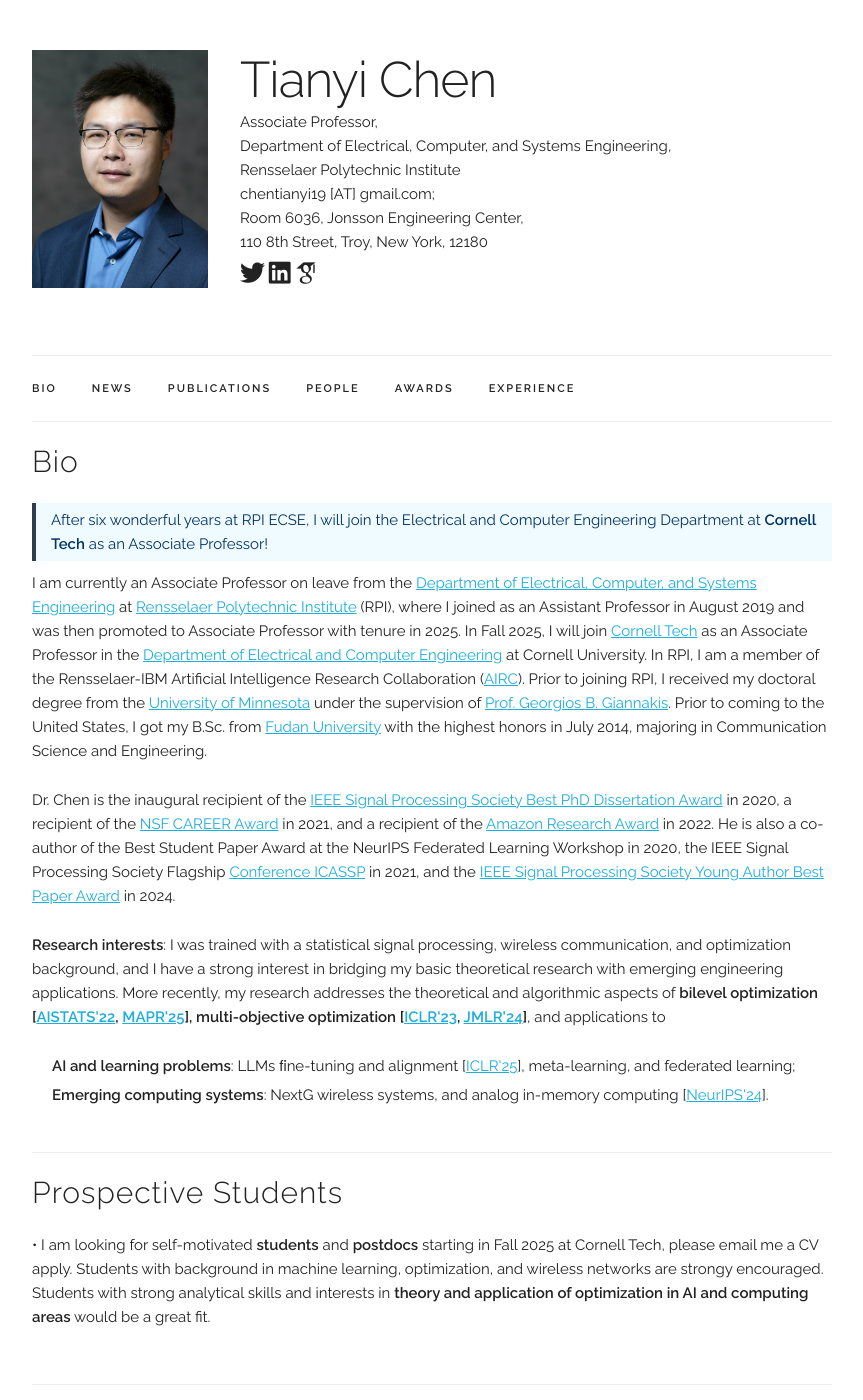
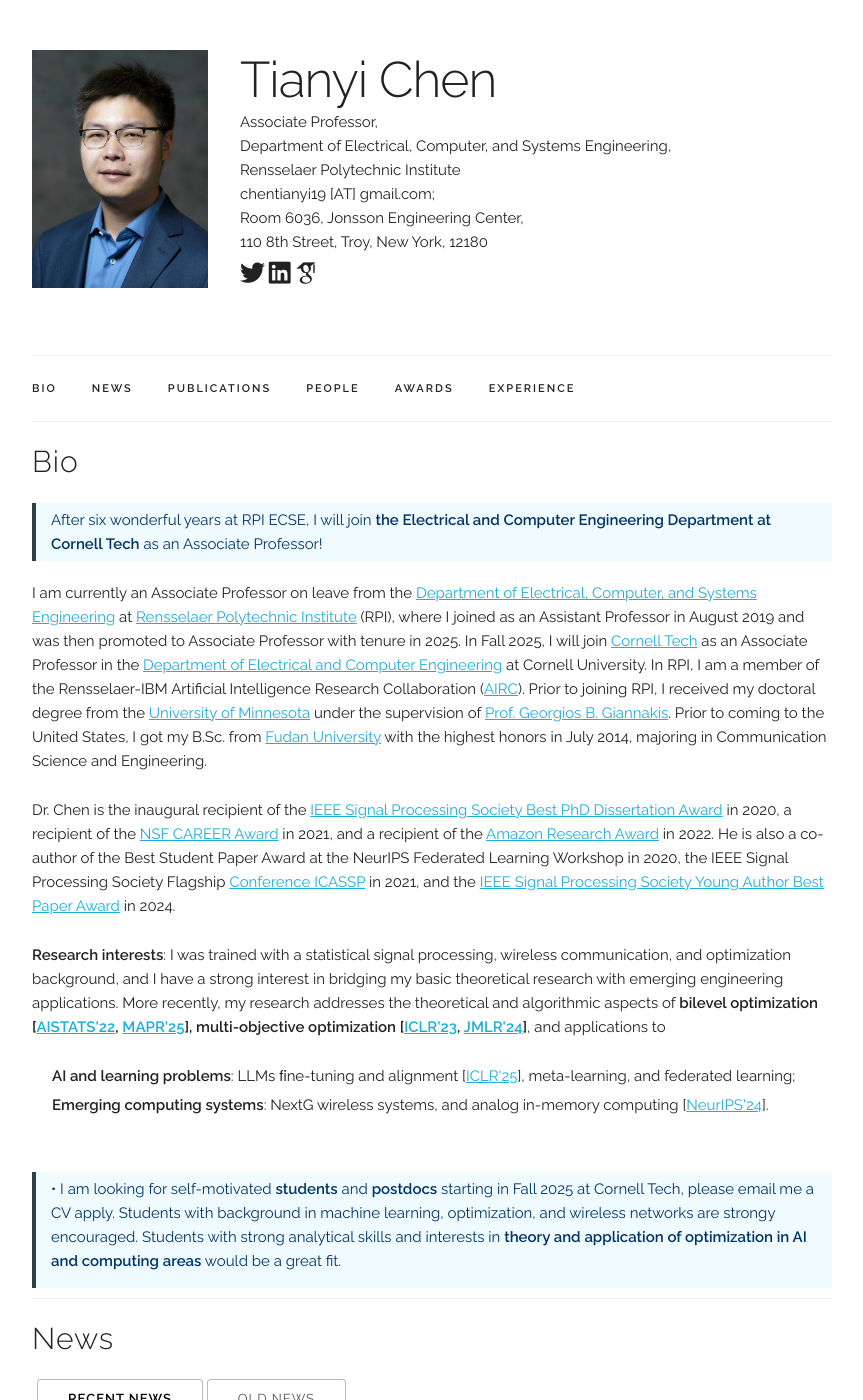
Before and after one commit to chentianyi19/chentianyi19.github.io, a Jekyll site: the page built from index.html, in a window 1280 px wide and 1400 px high. Shown: the whole window, without its empty margins (208-1071 px from the left). Built offline with Jekyll 4.4.1, drawn with Linux system fonts in a browser that asks for light colours; some web fonts are replaced; comment, search, counter and statistics services are not loaded.

Commit message:
Update index.html

```diff
--- a/index.html
+++ b/index.html
@@ -7,9 +7,9 @@
 <div class="docs-section" id="bio">
   <h4>Bio</h4>
 
-  <div class="bio‑highlight">
-      <p>After six wonderful years at RPI ECSE, I will join the Electrical and Computer Engineering Department at <strong>Cornell Tech</strong> as an Associate Professor!</p>
-</div>
+  <div class="bio‑highlight" style="margin-bottom: 2rem;">
+      <p>After six wonderful years at RPI ECSE, I will join <strong>the Electrical and Computer Engineering Department at Cornell Tech</strong> as an Associate Professor!</p>
+  </div>
 
   <p> I am currently an Associate Professor on leave from the <a href="https://www.ecse.rpi.edu/">Department of Electrical, Computer, and Systems Engineering</a> at <a href="http://www.rpi.edu/">Rensselaer Polytechnic Institute</a> (RPI), where I joined as an Assistant Professor in August 2019 and was then promoted to Associate Professor with tenure in 2025. In Fall 2025, I will join <a href="https://tech.cornell.edu/">Cornell Tech</a> as an Associate Professor in the <a href="https://www.engineering.cornell.edu/ece/">Department of Electrical and Computer Engineering</a> at Cornell University.
   In RPI, I am a member of the Rensselaer-IBM Artificial Intelligence Research Collaboration (<a href="https://airc.rpi.edu/about/join-us">AIRC</a>).
@@ -32,8 +32,7 @@
 </div>
 
 <!-- ========== Prospective Students and Postdocs ========== -->
-<div class="docs-section" id="prospective-students">
-  <h4>Prospective Students</h4>
+ <div class="bio‑highlight">
   <p>
   <span style="display: inline-block; margin-bottom: 10px">
    &bull; I am looking for self-motivated <b>students</b> and <b>postdocs</b> starting in Fall 2025 at Cornell Tech, please email me a CV apply. Students with background in machine learning, optimization, and wireless networks are strongy encouraged. Students with strong analytical skills and interests in <b>theory and application of optimization in AI and computing areas</b> would be a great fit.
```
